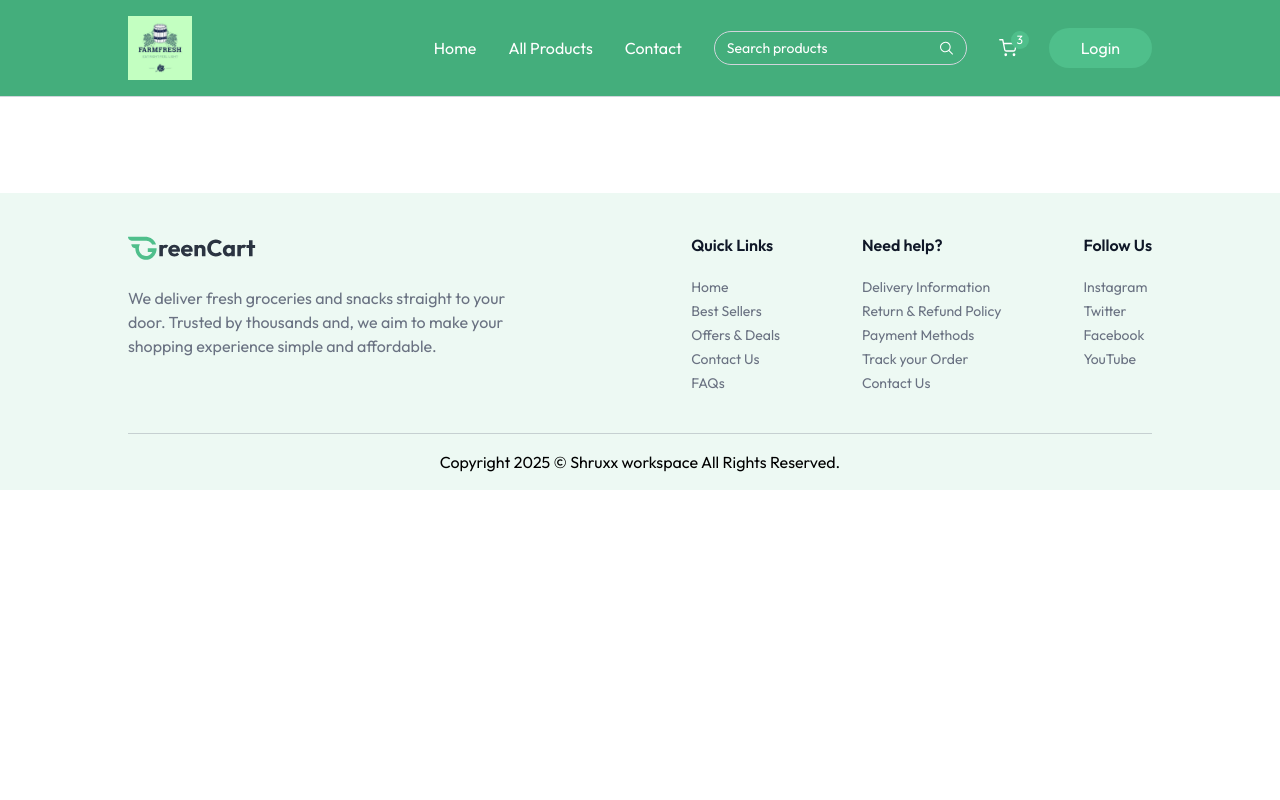
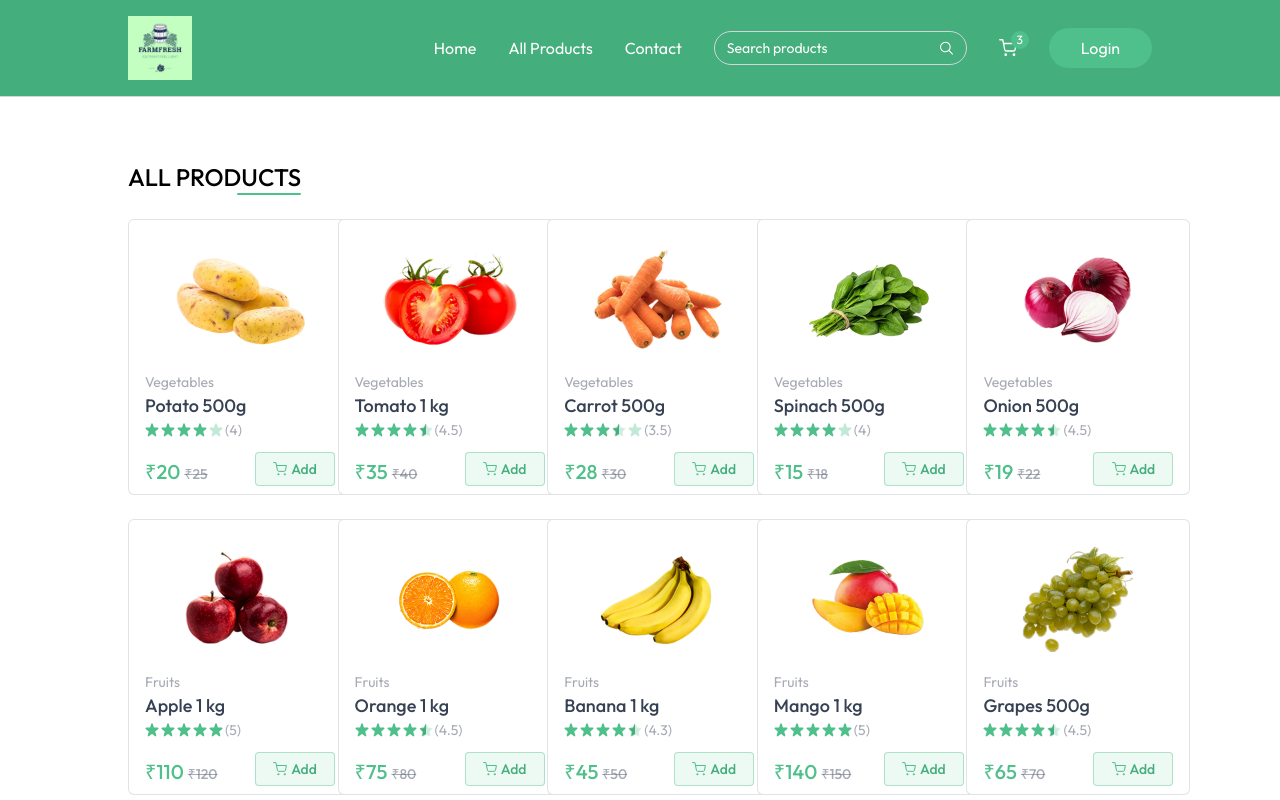
Before and after one commit to Leo-coder-03/FarmFresh, a React (Vite) app: page /products in a window 1280 px wide. Shown: the top 800 px of the page. Built offline with nearby package versions, Linux system fonts and the light colour scheme.

Commit message:
changes pushed

```diff
--- a/src/App.jsx
+++ b/src/App.jsx
@@ -6,6 +6,7 @@
 import Footer from './components/Footer'
 import { useAppContext } from './context/AppContext';
 import Login from './components/Login';
+import AllProducts from './pages/AllProducts';
 
 const App = () => {
   const isSellerPath = useLocation().pathname.includes("seller");
@@ -18,6 +19,7 @@
       <div className={`${isSellerPath ? "":"px-6 md:px-16 lg:px-24 xl:px-32"}`}>
         <Routes>
         <Route path='/' element={<Home/>}/>
+        <Route path='/products' element={<AllProducts/>}/>
         </Routes>
       </div>
       {!isSellerPath && <Footer/>}
--- a/src/assets/assets.js
+++ b/src/assets/assets.js
@@ -4,6 +4,7 @@
 import arrow_right_icon_colored from "./arrow_right_icon_colored.svg";
 import star_icon from "./star_icon.svg";
 import star_dull_icon from "./star_dull_icon.svg";
+import star_half_icon from "./star_half_icon.png";
 import cart_icon from "./cart_icon.svg";
 import nav_cart_icon from "./nav_cart_icon.svg";
 import add_icon from "./add_icon.svg";
@@ -79,6 +80,7 @@
   arrow_right_icon_colored,
   star_icon,
   star_dull_icon,
+  star_half_icon,
   cart_icon,
   nav_cart_icon,
   add_icon,
--- a/src/components/Navbar.jsx
+++ b/src/components/Navbar.jsx
@@ -1,16 +1,22 @@
-import React from 'react'
+import React, {useEffect} from 'react'
 import { NavLink } from 'react-router-dom'
 import { assets } from '../assets/assets'
 import { useAppContext } from '../context/AppContext'
 
 const Navbar = () => {
     const [open, setOpen] = React.useState(false)
-    const {user,setUser,setShowUserLogin,navigate} = useAppContext();
+    const {user,setUser,setShowUserLogin,navigate,setSearchQuery,searchQuery} = useAppContext();
     const logout = async() =>{
         setUser(null);
         console.log("logout");
         navigate('/');
     }
+    useEffect(()=>{
+        if(searchQuery.length>0)
+        {
+            navigate("/products")
+        }
+    },[searchQuery])
   return (
     <nav className="flex items-center justify-between px-6 md:px-16 lg:px-24 xl:px-32 py-4 border-b border-gray-300 bg-primary-dull relative transition-all">
     <NavLink to='/'onClick={()=>setOpen(false)}>
@@ -22,7 +28,7 @@
     <NavLink to='/products'className="text-white">All Products</NavLink>
     <NavLink to='/contact'className="text-white">Contact</NavLink>
         <div className="hidden lg:flex items-center text-sm gap-2 border border-gray-300 px-3 rounded-full">
-            <input className="py-1.5 w-full bg-transparent outline-none placeholder-gray-500 text-white placeholder-white" type="text" placeholder="Search products" />
+            <input onChange={(e)=>setSearchQuery(e.target.value)}className="py-1.5 w-full bg-transparent outline-none placeholder-gray-500 text-white placeholder-white" type="text" placeholder="Search products" />
             <svg className="cursor-pointer" width="16" height="16" viewBox="0 0 16 16" fill="none" xmlns="http://www.w3.org/2000/svg">
                 <path d="M10.836 10.615 15 14.695" stroke="white" stroke-width="1.2" stroke-linecap="round" stroke-linejoin="round" />
                 <path clip-rule="evenodd" d="M9.141 11.738c2.729-1.136 4.001-4.224 2.841-6.898S7.67.921 4.942 2.057C2.211 3.193.94 6.281 2.1 8.955s4.312 3.92 7.041 2.783" stroke="white" stroke-width="1.2" stroke-linecap="round" stroke-linejoin="round" />
@@ -75,7 +81,7 @@
             // setUser(true);
         }}className="cursor-pointer px-6 py-2 mt-2 bg-primary hover:bg-primary text-white transition text-white rounded-full text-sm">
             Login
-        </button>):( <button onClick={logout}className="cursor-pointer px-6 py-2 mt-2 bg-primary text-white hover:bg-primary transition text-white rounded-full text-sm">
+        </button>):( <button onClick={logout} className="cursor-pointer px-6 py-2 mt-2 bg-primary text-white hover:bg-primary transition text-white rounded-full text-sm">
             Logout
         </button>)
         }
--- a/src/components/ProductCart.jsx
+++ b/src/components/ProductCart.jsx
@@ -15,9 +15,24 @@
                 <p>{product.category}</p>
                 <p className="text-gray-700 font-medium text-lg truncate w-full">{product.name}</p>
                 <div className="flex items-center gap-0.5">
-                    {Array(5).fill('').map((_, i) => (
-                           <img key={i} className="md:w-3.5 w3" src={i<4 ? assets.star_icon : assets.star_dull_icon} alt=""/>
-                    ))}
+                {Array(5).fill('').map((_, i) => {
+    const ratingValue = product.rating;
+
+    return (
+      <img
+        key={i}
+        className="md:w-3.5 w3"
+        src={
+          i < Math.floor(ratingValue)
+            ? assets.star_icon
+            : i < ratingValue
+            ? assets.star_half_icon
+            : assets.star_dull_icon
+        }
+        alt=""
+      />
+    );
+  })}
                     <p>({product.rating})</p>
                 </div>
                 <div className="flex items-end justify-between mt-3">
--- a/src/context/AppContext.jsx
+++ b/src/context/AppContext.jsx
@@ -13,6 +13,8 @@
     const [showUserLogin,setShowUserLogin] = useState(false)
     const [products,setProducts] = useState([])
     const [cartItems,setCartItems] = useState({})
+    const [searchQuery,setSearchQuery] = useState({})
+
 
 // Fetch products
     const fetchProducts = async () =>{
@@ -57,7 +59,7 @@
     useEffect(()=>{
         fetchProducts()
     },[])
-    const value = {navigate,user,setUser,setIsSeller,isSeller,showUserLogin,setShowUserLogin,products,currency,addToCart,updateCartItem,removeFromCart,cartItems}
+    const value = {navigate,user,setUser,setIsSeller,isSeller,showUserLogin,setShowUserLogin,products,currency,addToCart,updateCartItem,removeFromCart,cartItems,searchQuery,setSearchQuery}
 return <AppContext.Provider value={value}>
     {children}
 </AppContext.Provider>
--- a/src/pages/AllProducts.jsx
+++ b/src/pages/AllProducts.jsx
@@ -1,12 +1,33 @@
-import React from 'react'
+import React , { useEffect,useState } from 'react'
 import { useAppContext } from '../context/AppContext'
+import ProductCard from '../components/ProductCart'
 
 const AllProducts = () => {
-    const { products } = useAppContext()
+    const { products,searchQuery } = useAppContext()
+    const [filteredProducts,setFilteredProducts] = useState([])
+
+    useEffect(()=>{
+        if(searchQuery.length>0){
+            setFilteredProducts(products.filter(
+                product => product.name.toLowerCase().includes(searchQuery.toLowerCase())
+            ))
+        }
+        else{
+            setFilteredProducts(products)
+        }
+    },[products, searchQuery])
+
   return (
     <div className='mt-16 flex flex-col'>
-    <div>
-
+    <div className='flex flex-col items-end w-max'>
+    <p className='text-2xl font-medium uppercase'>All products</p>
+    <div className='w-16 h-0.5 bg-primary rounded-full'>
+    </div>
+    </div>
+    <div className='grid grid-cols-2 sm:grid-cols-3 md:grid-cols-4 gap-3 md:gap-6 lg:grid-cols-5 mt-6'>
+     {filteredProducts.filter((product)=>product.inStock).map((product,index)=>(
+        <ProductCard key={index} product={product}/>
+     ))}
     </div>
     </div>
   )
```
Also changed, not shown: src/assets/star_half_icon.png (added).
